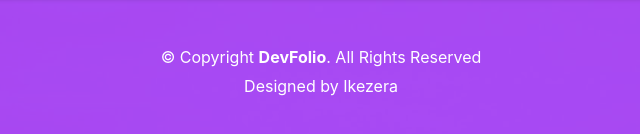
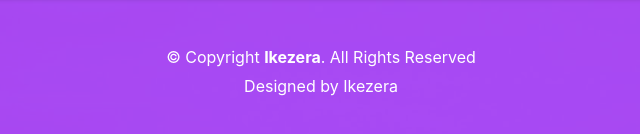
Before and after one commit to ikezera/ikezera.github.io, a website built with Vite: page index.html in a window 1280 px wide. Shown: the part 4505-4639 px from the top of the page, 319-959 px from the left. Built offline with nearby package versions, Linux system fonts and the light colour scheme; a web font is replaced by a local one.

Commit message:
updatemsg

```diff
--- a/index.html
+++ b/index.html
@@ -502,7 +502,7 @@
           <div class="row">
             <div class="col-sm-12">
               <div class="copyright-box">
-                <p class="copyright">&copy; Copyright <strong>DevFolio</strong>. All Rights Reserved</p>
+                <p class="copyright">&copy; Copyright <strong>Ikezera</strong>. All Rights Reserved</p>
                 <div class="credits">
                   <!--
                   All the links in the footer should remain intact.
```
